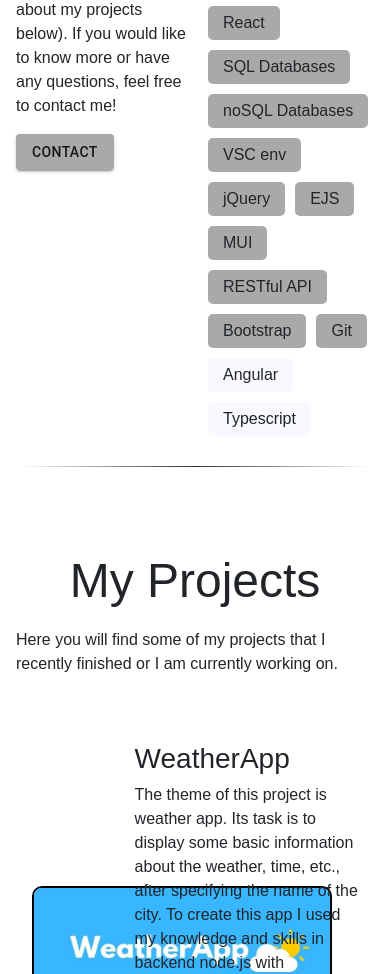
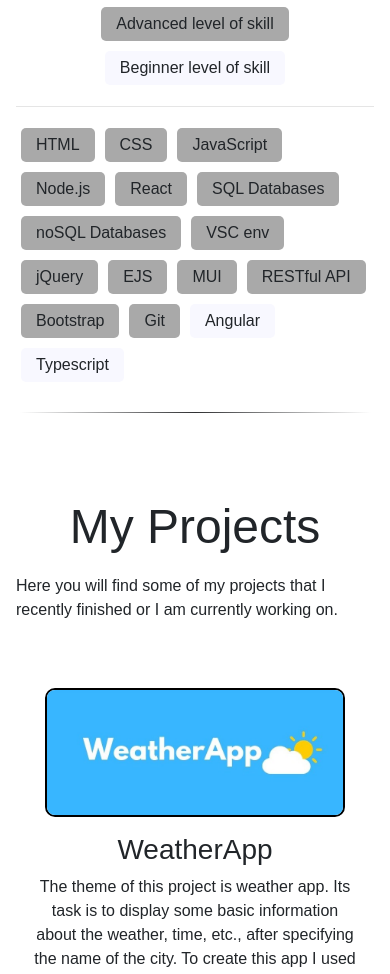
Before and after one commit to WojciechZ04/WojciechZ04, a React (Create React App) app: page / in a window 390 px wide. Shown: the part 1020-1994 px from the top of the page. Built offline with nearby package versions, Linux system fonts and the light colour scheme; a web font is replaced by a local one.

Commit message:
Improve responsiveness of app

```diff
--- a/src/components/About.jsx
+++ b/src/components/About.jsx
@@ -1,4 +1,5 @@
 import React from "react";
+import styled from "@emotion/styled";
 import { Container, Grid, Button } from "@mui/material";
 import { createTheme, ThemeProvider } from "@mui/material/styles";
 
@@ -28,6 +29,22 @@ let skills = [
 ];
 let skillsEarly = ["Angular", "Typescript"];
 
+const CustomGridContainer = styled(Grid)({
+  display: "flex",
+  flexDirection: "row",
+  "@media (max-width: 767px)": {
+    display: "flex",
+    flexDirection: "column",
+  },
+});
+
+const CustomGridItem = styled(Grid)({
+  width: "50%",
+  "@media (max-width: 767px)": {
+    width: "100%",
+  },
+});
+
 function About() {
   return (
     <Container id="about" sx={{ pt: "50px" }}>
@@ -36,8 +53,8 @@ function About() {
         Here are more information about me, what I do and my current skills used
         to create web apps.
       </p>
-      <Grid container spacing={2}>
-        <Grid item sx={{ width: "50%" }}>
+      <CustomGridContainer container spacing={2}>
+        <CustomGridItem item>
           <h3>Get to know me!</h3>
           <p>
             I am a self-proclaimed programmer constantly improving my skills in
@@ -48,12 +65,17 @@ function About() {
             contact me!
           </p>
           <ThemeProvider theme={theme}>
-            <Button color="primary" variant="contained" href="#contact">
+            <Button
+              color="primary"
+              variant="contained"
+              href="#contact"
+              sx={{ margin: "0 auto", display: "block", width: "fit-content" }}
+            >
               Contact
             </Button>
           </ThemeProvider>
-        </Grid>
-        <Grid item sx={{ width: "50%" }}>
+        </CustomGridItem>
+        <CustomGridItem item>
           <h3>Skills</h3>
           <div className="skills" style={{ justifyContent: "center" }}>
             <div className="skill">Advanced level of skill</div>
@@ -64,15 +86,23 @@ function About() {
 
           <div className="skills">
             {skills.map((skill, index) => {
-              return <div key={index} className="skill">{skill}</div>;
+              return (
+                <div key={index} className="skill">
+                  {skill}
+                </div>
+              );
             })}
 
             {skillsEarly.map((skill, index) => {
-              return <div key={index} className="skill notLearned">{skill}</div>;
+              return (
+                <div key={index} className="skill notLearned">
+                  {skill}
+                </div>
+              );
             })}
           </div>
-        </Grid>
-      </Grid>
+        </CustomGridItem>
+      </CustomGridContainer>
     </Container>
   );
 }
--- a/src/components/Project.jsx
+++ b/src/components/Project.jsx
@@ -1,19 +1,42 @@
 import React from "react";
+import styled from "@emotion/styled";
 import { Grid, Container } from "@mui/material";
 import Accordion from "@mui/material/Accordion";
 import AccordionSummary from "@mui/material/AccordionSummary";
 import AccordionDetails from "@mui/material/AccordionDetails";
 import ExpandMoreIcon from "@mui/icons-material/ExpandMore";
 
+const CustomGridContainer = styled(Grid)({
+  display: "flex",
+  flexDirection: "row",
+  "@media (max-width: 1200px)": {
+    display: "flex",
+    flexDirection: "column",
+  },
+});
+
+const CustomGridItem = styled(Grid)({
+  textAlign: 'center',
+  "@media (max-width: 1200px)": {
+    width: "100%",
+  },
+});
+
 function Project(props) {
   const skills = props.skills;
   return (
-    <Container sx={{ py: "50px" }}>
-      <Grid container spacing={2} justifyContent="center" alignItems="center">
-        <Grid item sx={{ width: "30%" }}>
+    <Container>
+      <CustomGridContainer
+        container
+        spacing={2}
+        justifyContent="center"
+        alignItems="center"
+        sx={{ py: "50px" }}
+      >
+        <CustomGridItem item sx={{ width: "30%" }}>
           <img src={props.img} alt="appLogo" />
-        </Grid>
-        <Grid item sx={{ width: "70%" }}>
+        </CustomGridItem>
+        <CustomGridItem item sx={{ width: "70%" }}>
           <h3>{props.title}</h3>
           <p>{props.description}</p>
           <Accordion
@@ -45,12 +68,16 @@ function Project(props) {
                 })}
               </div>
               <p>
-                Complete documentation available on <a href={props.more} sx={{ textAlign: "center" }}> {props.more} </a>
+                Complete documentation available on{" "}
+                <a href={props.more} sx={{ textAlign: "center" }}>
+                  {" "}
+                  {props.more}{" "}
+                </a>
               </p>
             </AccordionDetails>
           </Accordion>
-        </Grid>
-      </Grid>
+        </CustomGridItem>
+      </CustomGridContainer>
     </Container>
   );
 }
```
